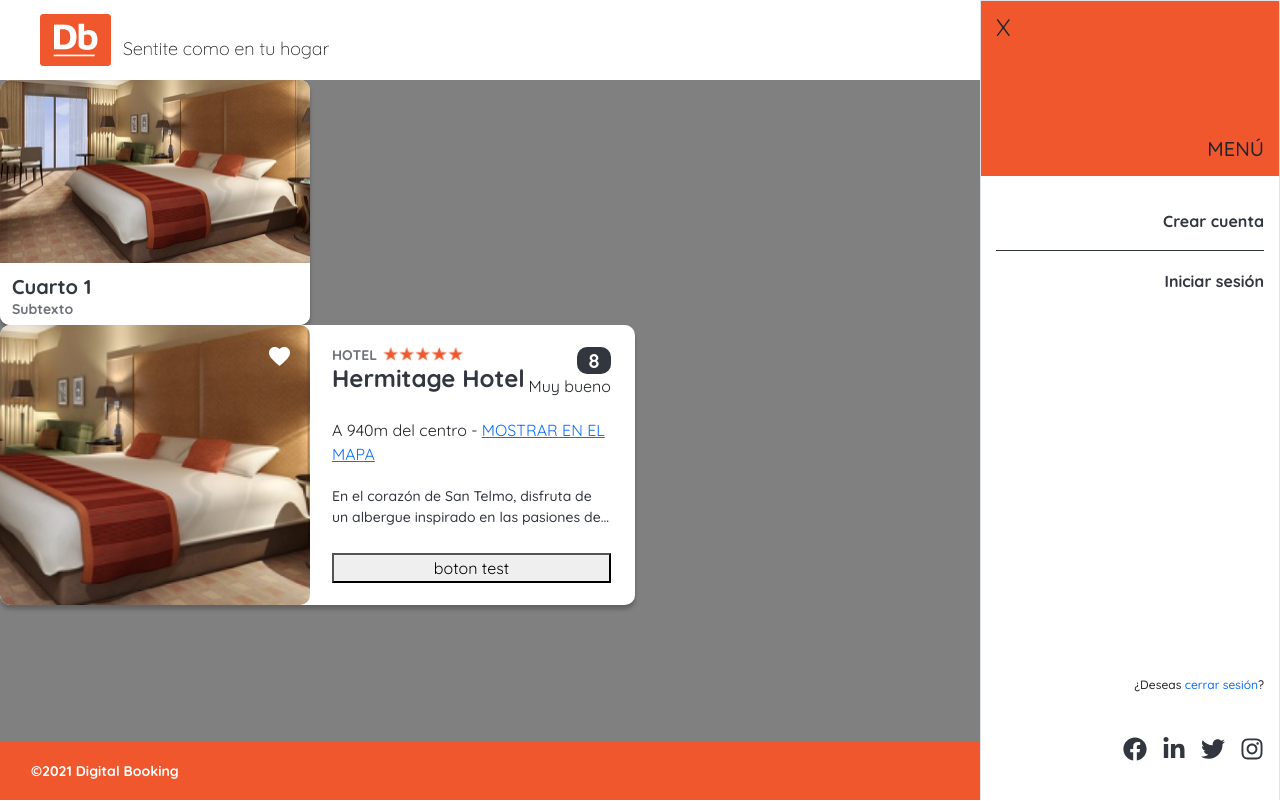
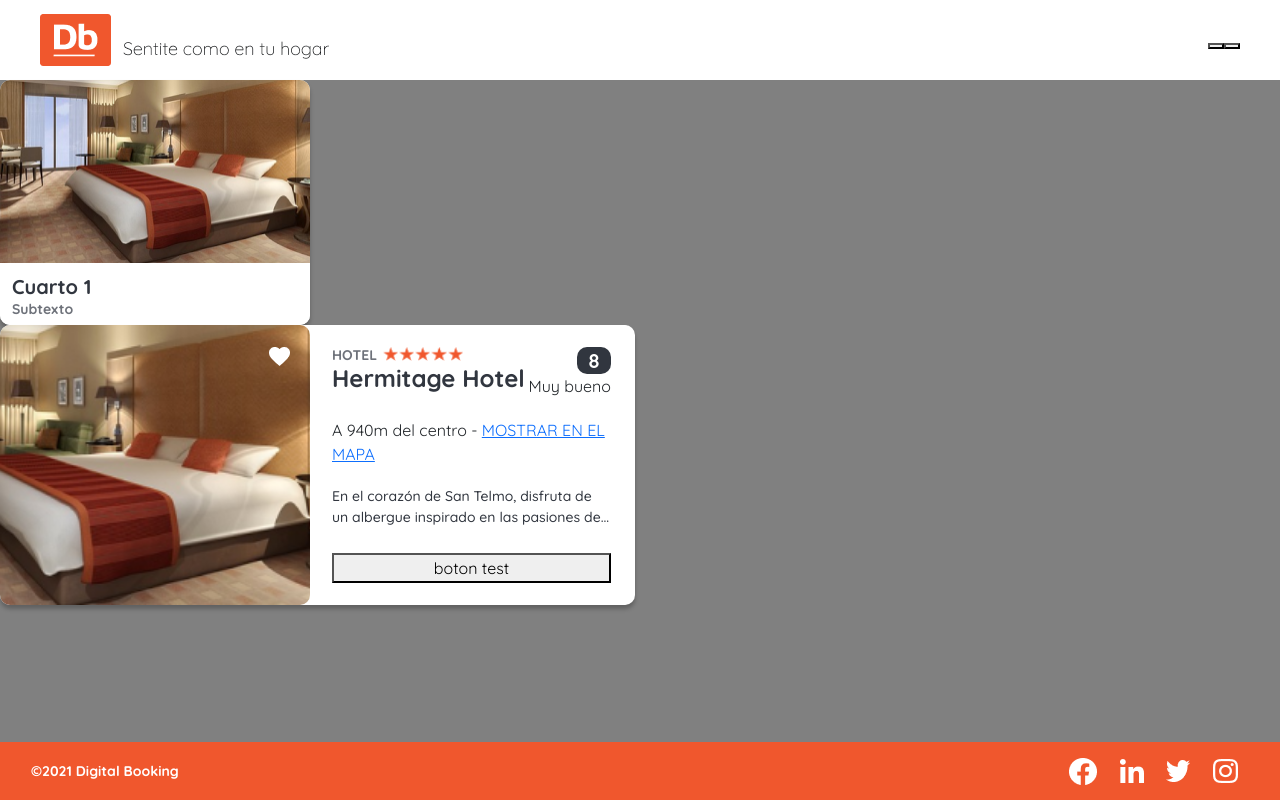
Before and after one commit to santinobch/digital-booking-6-frontend, a React (Create React App) app: page / in a window 1280 px wide. Built offline with nearby package versions, Linux system fonts and the light colour scheme.

Commit message:
Cambios en drawer

```diff
--- a/src/App/components/drawer/drawer.js
+++ b/src/App/components/drawer/drawer.js
@@ -31,7 +31,7 @@ export default function Drawer() {
                                 <a href="">Iniciar sesión</a>
                             </div>
                         </div>
-                        <div className={styles.controlsBottom}>
+                        <div className={styles.controlsBottom + " " + styles.bottomBorder}>
                             <p>¿Deseas <a href="">cerrar sesión</a>?</p>
                         </div>
                     </div>
--- a/src/App/components/drawer/drawer.module.scss
+++ b/src/App/components/drawer/drawer.module.scss
@@ -1,20 +1,20 @@
 @import "../../scss/colors";
 
-@media only screen and (max-width: 768px) {
-    .drawer {
-        display: none;
-    }
+.bottomBorder {
+    border-bottom: 1px solid $black2-books;
 }
 
-@media only screen and (min-width: 768px) {
+@media only screen and (max-width: 768px) {
     $normalPadding: 15px;
     $dTopHeight: 175px;
     $linksHeight: 80px;
     $controlsHeight: calc(100vh - ($dTopHeight + $linksHeight));
 
     .drawer {
+        display: none;
+
         z-index: 2;
-        position: absolute;
+        position: fixed;
         right: 0;
         top: 0;
 
@@ -85,10 +85,6 @@
                             color: $black2-books;
                         }
                     }
-
-                    .bottomBorder {
-                        border-bottom: 1px solid $black2-books;
-                    }
                 }
 
                 .controlsBottom {
@@ -115,3 +111,9 @@
         }
     }
 }
+
+@media only screen and (min-width: 768px) {
+    .drawer {
+        display: none;
+    }
+}
```
